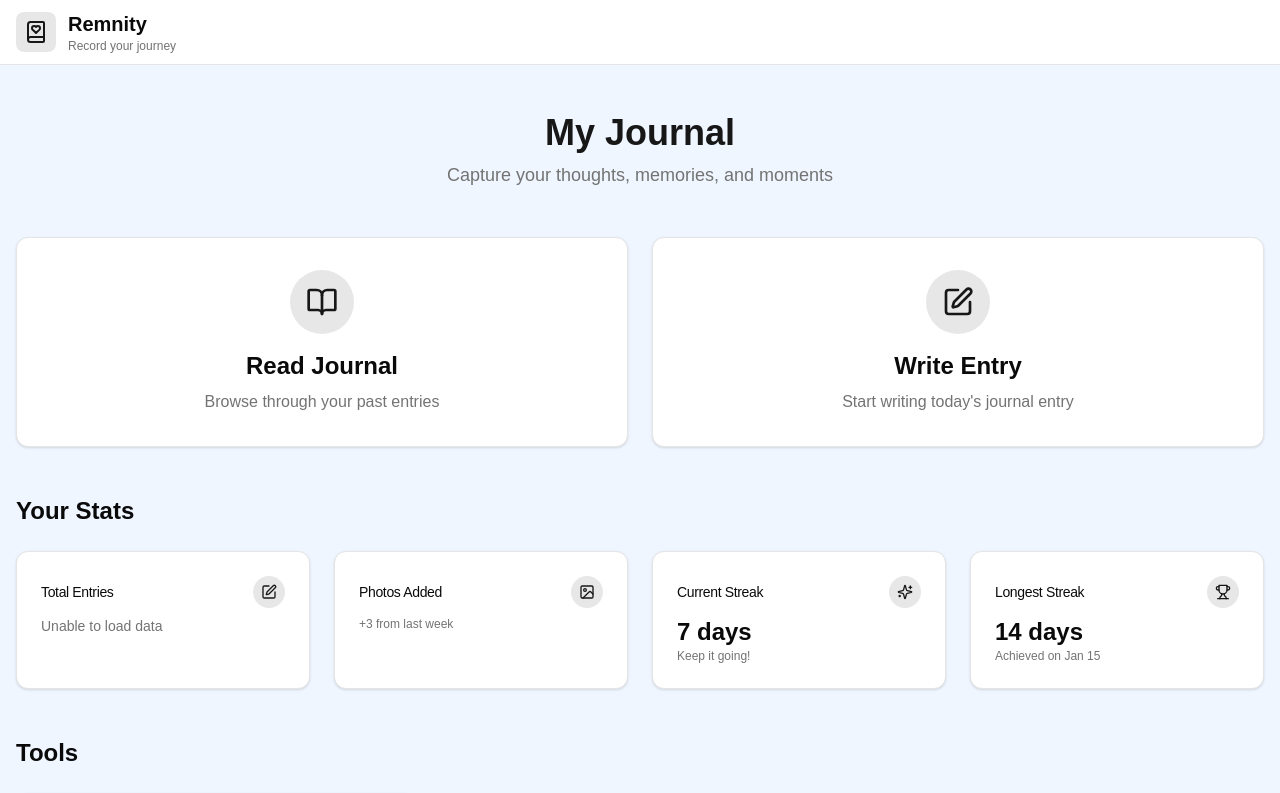
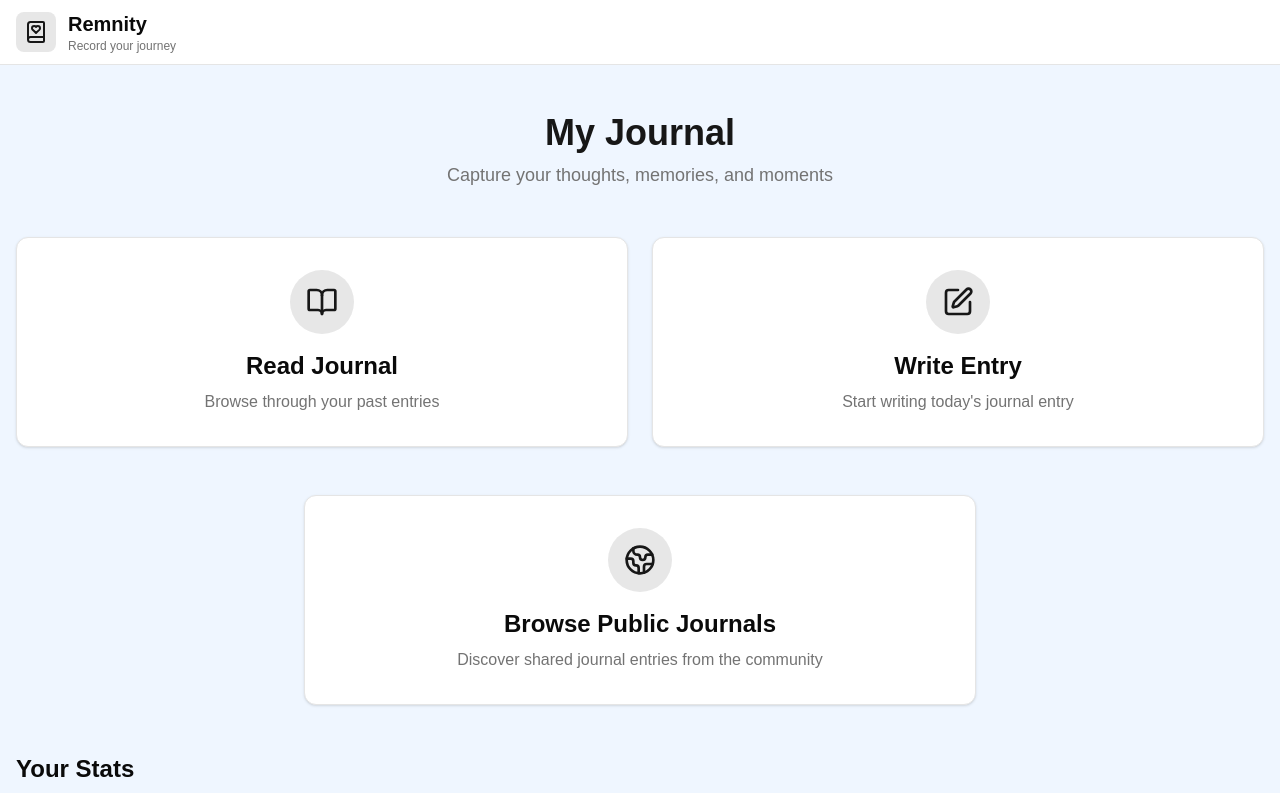
Before and after one commit to 18paulb/Journal, a Next.js app in the folder journalfrontend/: page /home in a window 1280 px wide. Shown: the top 793 px of the page. Built offline with nearby package versions, Linux system fonts and the light colour scheme; no server answers.

Commit message:
add button for browse journals feature

```diff
--- /dev/null
+++ b/journalfrontend/app/browse/page.jsx
@@ -0,0 +1,5 @@
+import UnderDevelopment from '../error/development/page';
+
+export default function BrowsePublicJournals() {
+  return <UnderDevelopment></UnderDevelopment>;
+}
--- a/journalfrontend/app/home/page.jsx
+++ b/journalfrontend/app/home/page.jsx
@@ -2,7 +2,7 @@
 
 import Link from 'next/link';
 import { Card, CardContent } from '@/components/ui/card';
-import { BookOpen, Download, PenSquare } from 'lucide-react';
+import { BookOpen, Download, PenSquare, Globe2 } from 'lucide-react';
 import { useUser } from '@auth0/nextjs-auth0/client';
 import JournalEntryCountStat from '../components/stats/journal-entry-count';
 import PhotoCountStat from '../components/stats/photo-count';
@@ -54,6 +54,25 @@ export default function HomePage() {
           </Link>
         </div>
 
+        {/* Public Journals Section */}
+        <div className="mb-12">
+          <Link href={{ pathname: `/browse` }} className="block max-w-2xl mx-auto">
+            <Card className="hover:shadow-lg transition-all duration-300 group">
+              <CardContent className="p-8">
+                <div className="text-center">
+                  <div className="bg-primary/10 p-4 rounded-full w-fit mx-auto mb-4">
+                    <Globe2 className="h-8 w-8 text-primary" />
+                  </div>
+                  <h2 className="text-2xl font-semibold mb-2">Browse Public Journals</h2>
+                  <p className="text-muted-foreground">
+                    Discover shared journal entries from the community
+                  </p>
+                </div>
+              </CardContent>
+            </Card>
+          </Link>
+        </div>
+
         {/* Stats Section */}
         <div>
           <h2 className="text-2xl font-semibold mb-6">Your Stats</h2>
```
